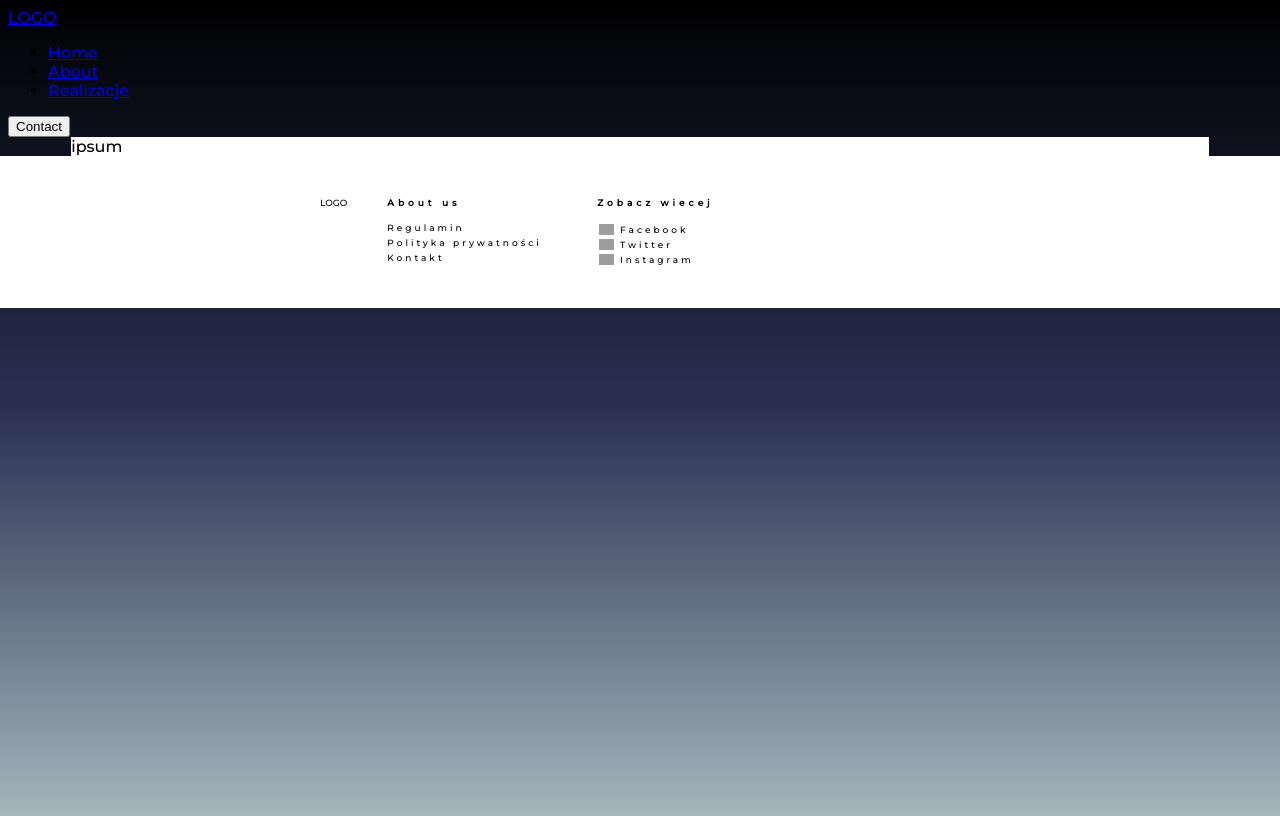
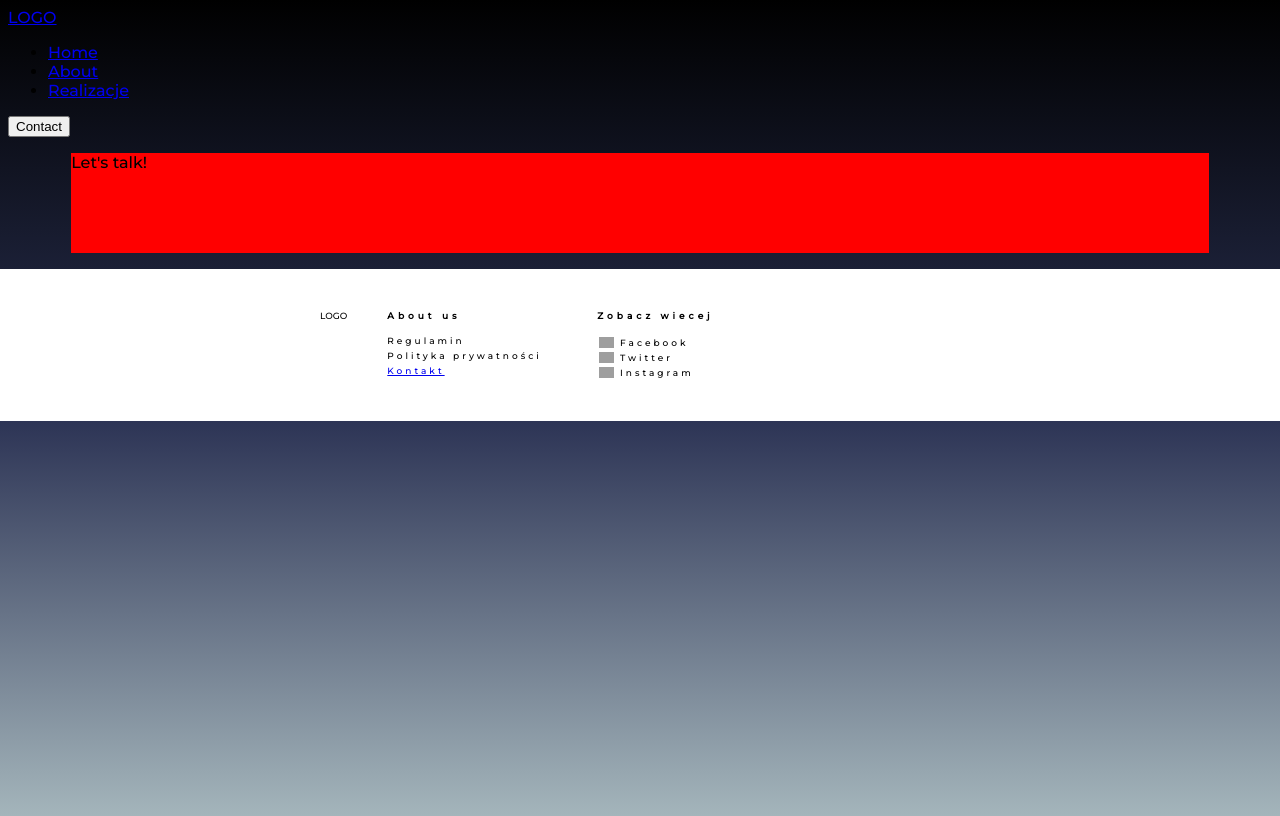
Before and after one commit to wojcikewelina/company-page-model, a React (Create React App) app: page /contact in a window 1280 px wide. Built offline with nearby package versions, Linux system fonts and the light colour scheme; grey boxes are pictures that could not be loaded.

Commit message:
4 files modified, 2 added

```diff
--- /dev/null
+++ b/src/components/contactView/contactHeading.js
@@ -0,0 +1,12 @@
+import React from "react";
+import "../../style/views/contactView.scss"
+
+function ContactHeading() {
+  return (
+    <div id="contactHeading">
+      <p>Let's talk!</p>
+    </div>
+  );
+}
+
+export default ContactHeading;
--- a/src/components/footer.js
+++ b/src/components/footer.js
@@ -1,32 +1,46 @@
 import React from "react";
+import { NavLink } from "react-router-dom";
 
-import "../style/footer.scss"
-import Logo from "./header/logo"
+import "../style/footer.scss";
+import Logo from "./header/logo";
 
 export default function Footer() {
   return (
     <footer>
-      <div id="logo-el" ><Logo/></div>
+      <div id="logo-el">
+        <Logo />
+      </div>
       <article id="content">
         <div className="info-element">
           <ul>
             <p>About us</p>
             <li>Regulamin</li>
             <li>Polityka prywatności</li>
-            <li>Kontakt</li>
+            <NavLink exact to="/contact">
+              <li>Kontakt</li>
+            </NavLink>
           </ul>
         </div>
         <div className="info-element">
           <ul>
             <p>Zobacz wiecej</p>
             <li>
-              <a href="https://www.facebook.com"><img src="https://www.flaticon.com/svg/static/icons/svg/747/747374.svg"/>Facebook</a>
+              <a href="https://www.facebook.com">
+                <img src="https://www.flaticon.com/svg/static/icons/svg/747/747374.svg" />
+                Facebook
+              </a>
             </li>
             <li>
-              <a href="https://www.twitter.com"><img src="https://www.flaticon.com/svg/static/icons/svg/1225/1225842.svg"/>Twitter</a>
+              <a href="https://www.twitter.com">
+                <img src="https://www.flaticon.com/svg/static/icons/svg/1225/1225842.svg" />
+                Twitter
+              </a>
             </li>
             <li>
-              <a href="https://www.instagram.com"><img src="https://www.flaticon.com/svg/static/icons/svg/1077/1077042.svg"/>Instagram</a>
+              <a href="https://www.instagram.com">
+                <img src="https://www.flaticon.com/svg/static/icons/svg/1077/1077042.svg" />
+                Instagram
+              </a>
             </li>
           </ul>
         </div>
--- /dev/null
+++ b/src/style/views/contactView.scss
@@ -0,0 +1,4 @@
+#contactHeading {
+  height: 100px;
+  background-color: red;
+}
--- a/src/views/contactView.js
+++ b/src/views/contactView.js
@@ -1,12 +1,26 @@
 import React, { Component } from "react";
+import ContactHeading from "../components/contactView/contactHeading";
+import Form from "react-bootstrap/form";
 
 class ContactView extends Component {
+  constructor(props) {
+    super(props);
+    this.state = {
+      name: "",
+      email: "",
+      message: "",
+      disabled: "",
+      emailSent: null
+    };
+  }
 
   render() {
-
     return (
       <div>
-       ipsum
+        <ContactHeading />
+        <article>
+          <Form />
+        </article>
       </div>
     );
   }
```
Also changed, not shown: package.json (+12 -11 lines), src/style/header/header.scss (+4 -4 lines).
